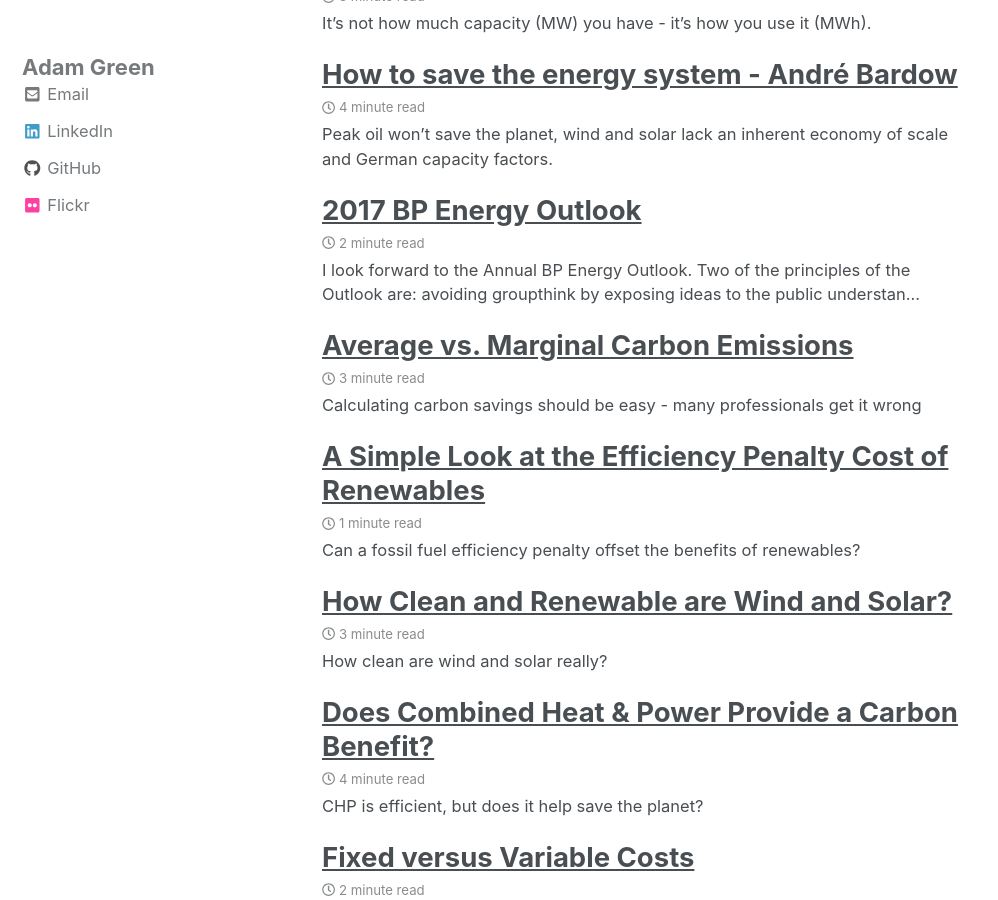
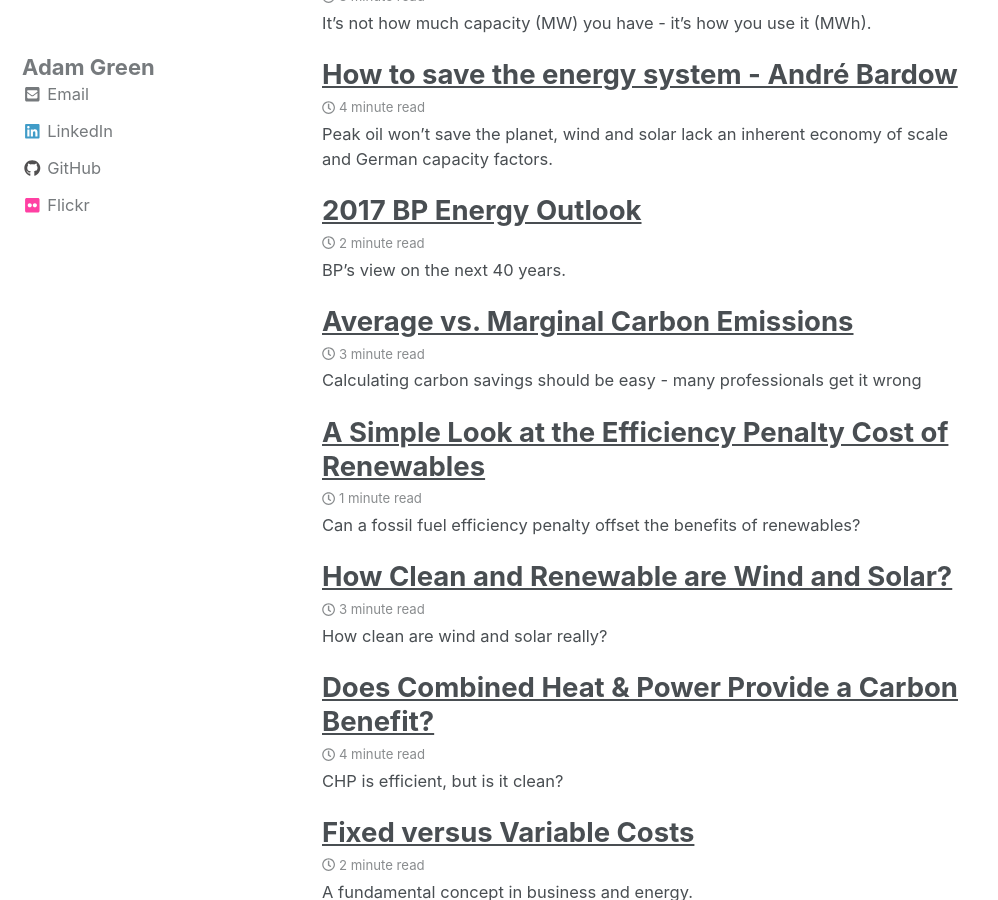
Before and after one commit to ADGEfficiency/adgefficiency.github.io, a Jekyll site: the page built from _pages/archive.md, in a window 1280 px wide and 900 px high, scrolled down 2692 px. Shown: the whole window, without its empty margins (0-998 px from the left). Built offline with Jekyll 4.4.1, drawn with Linux system fonts in a browser that asks for light colours; nearby versions of some CDN libraries.

Commit message:
excerpts

```diff
--- a/_posts/2017-01-15-does-combined-heat-power-provide-a-carbon-benefit.md
+++ b/_posts/2017-01-15-does-combined-heat-power-provide-a-carbon-benefit.md
@@ -3,7 +3,7 @@
 date: 2017-01-15
 categories:
   - Energy
-excerpt: CHP is efficient, but does it help save the planet?
+excerpt: CHP is efficient, but is it clean?
 
 ---
 This post is about finding out if CHP is right for you. If you care about efficiency, then Combined Heat and Power (CHP) is for you.  If you care about saving carbon, CHP may or may not be for you.
--- a/_posts/2017-02-07-energy-insights-2017-bp-energy-outlook.md
+++ b/_posts/2017-02-07-energy-insights-2017-bp-energy-outlook.md
@@ -4,6 +4,8 @@
 author: Adam Green
 categories:
   - Energy Insights
+excerpt: BP's view on the next 40 years.
+
 ---
 I look forward to the Annual BP Energy Outlook.  Two of the principles of the Outlook are:
 1. avoiding groupthink by exposing ideas to the public
```
